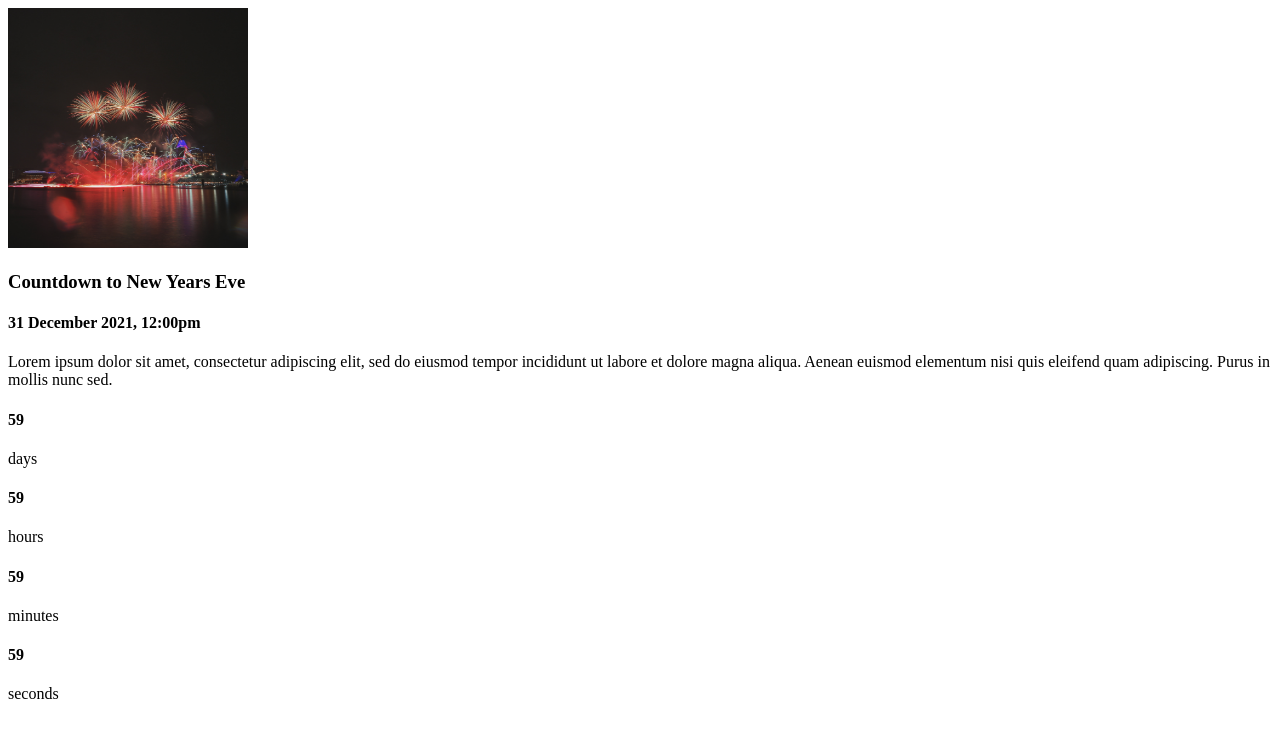
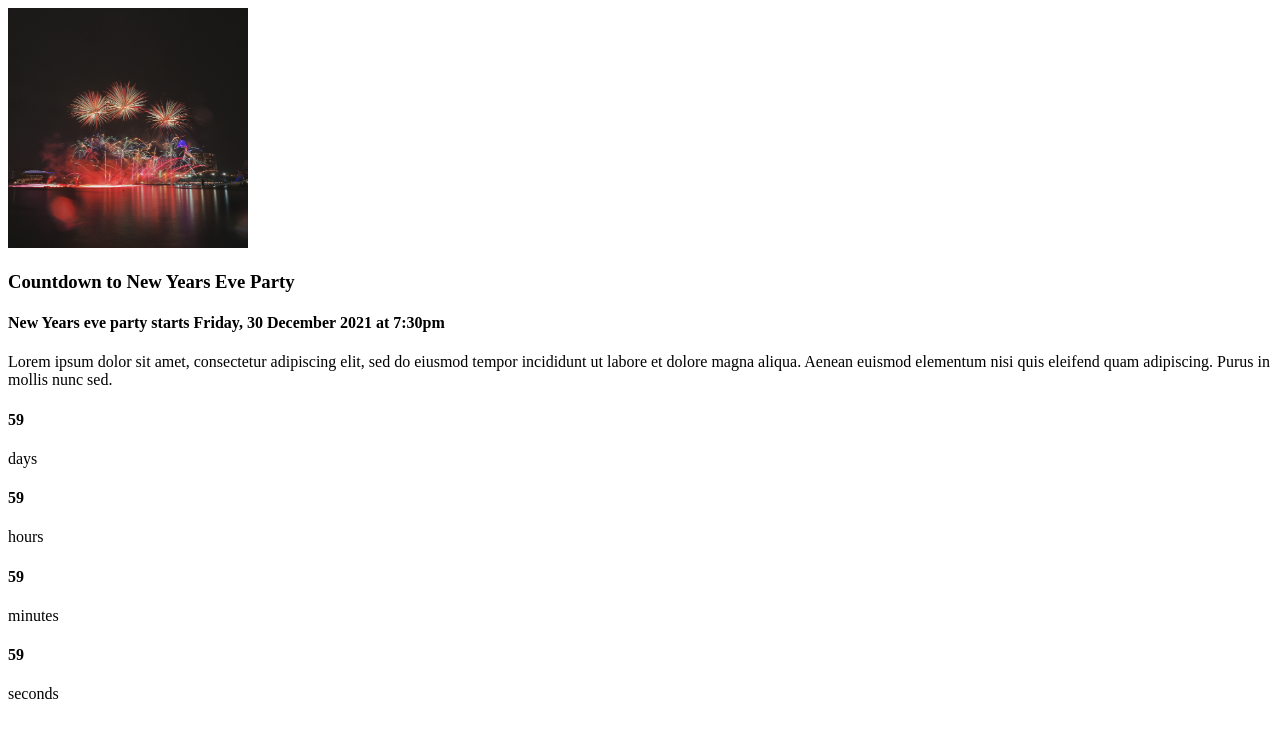
Before and after one commit to Tofthaslund/Countdown, a plain HTML site: page index.html in a window 1280 px wide. Drawn offline with Linux system fonts and the light colour scheme.

Commit message:
setup of date in JS file

```diff
--- a/index.html
+++ b/index.html
@@ -14,7 +14,7 @@
         </article>
 
             <article class="ny-info">
-                <h3>Countdown to New Years Eve</h3>
+                <h3>Countdown to New Years Eve Party</h3>
                 <h4 class="date-ny">
                   31 December 2021, 12:00pm
                 </h4>
--- a/script.js
+++ b/script.js
@@ -24,4 +24,23 @@ const weekdays = [
 const dateNy = document.querySelector('.date-ny');
 const deadline = document.querySelector('.deadline');
 const items = document.querySelectorAll('.deadline-format h4');
-console.log(items);
+
+
+let futureDate = new Date(2021,11,30,7,30,0);
+console.log(futureDate);
+// year
+const year = futureDate.getFullYear();
+// hours
+const hours = futureDate.getHours();
+// Minutes
+const minutes = futureDate.getMinutes();
+// Month
+let month = futureDate.getMonth();
+month = months[month]
+// Get date of month
+const date = futureDate.getDate();
+// weekday
+const weekday = weekdays[futureDate.getDay()];
+
+
+dateNy.textContent = `New Years eve party starts ${weekday}, ${date} ${month} ${year} at ${hours}:${minutes}pm`
```
